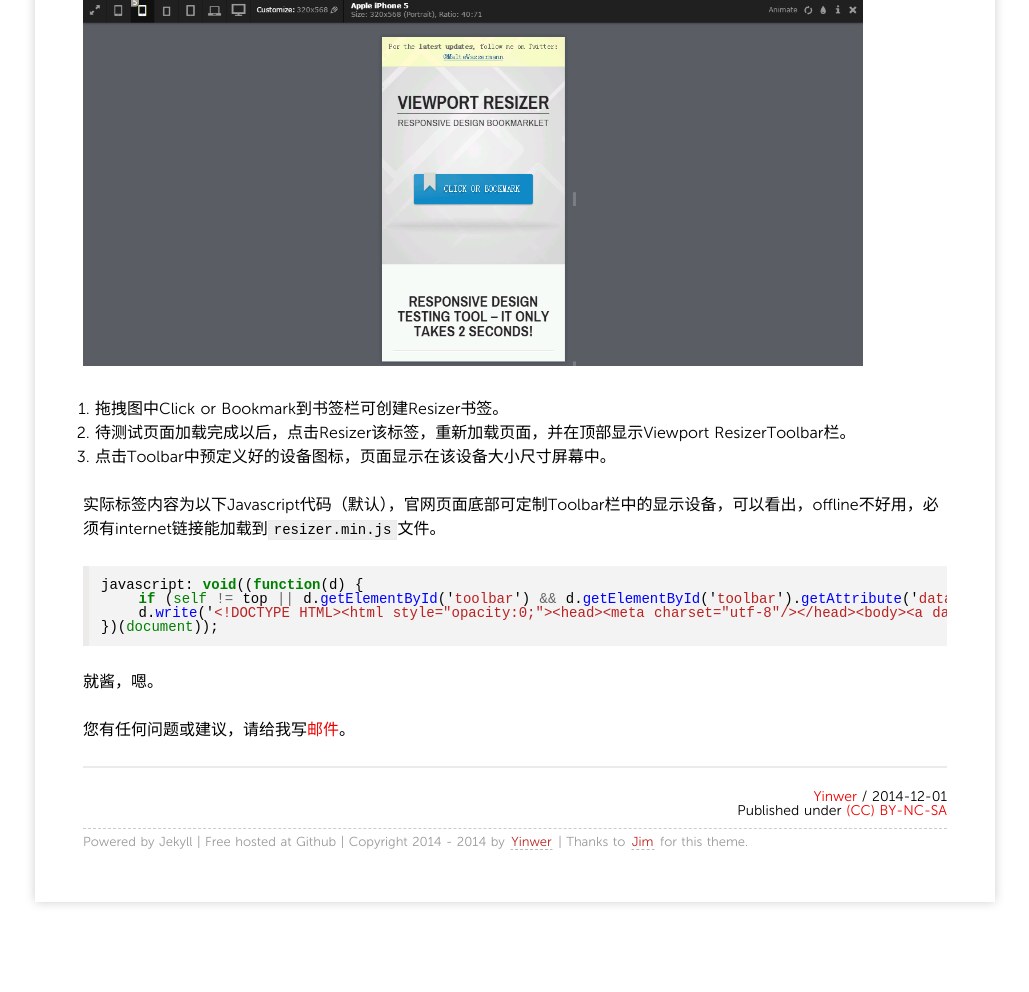
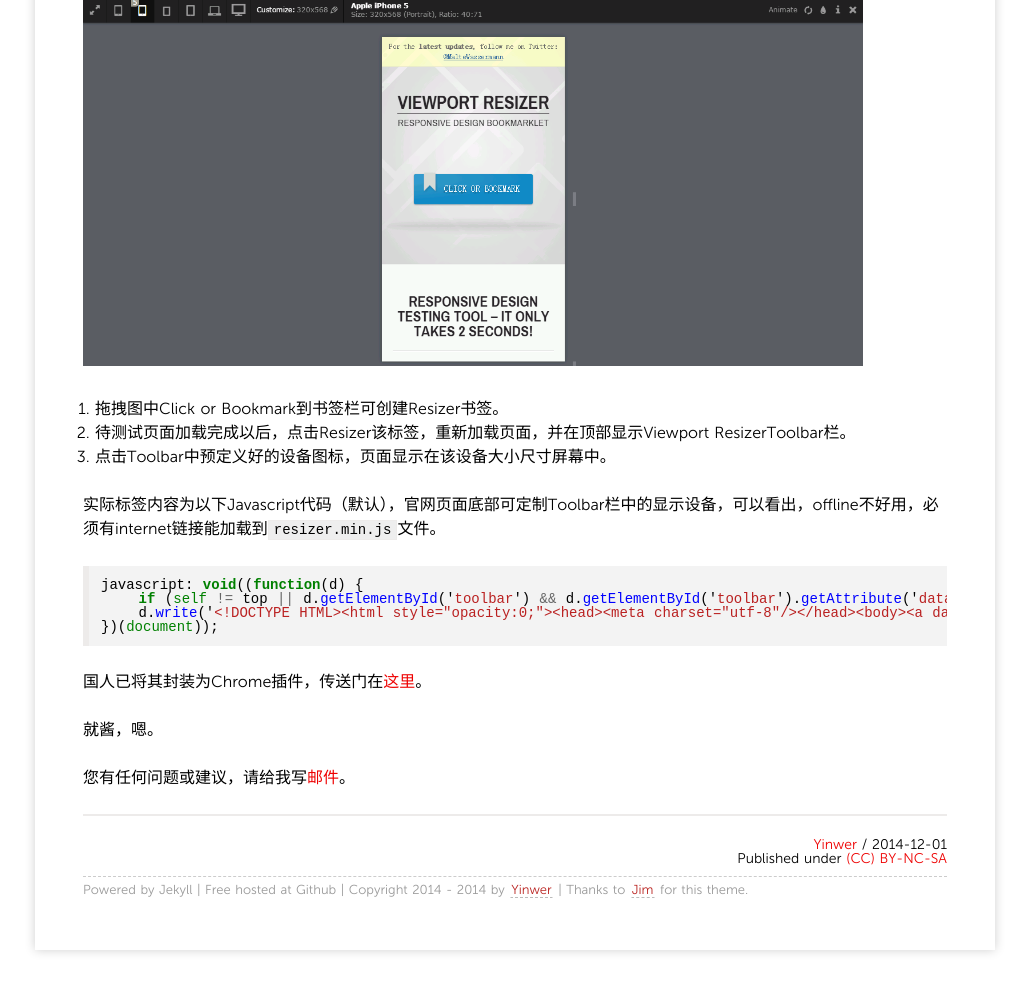
Before and after one commit to yinwer81/yinwer81.github.com, a Jekyll site: the page built from _posts/201412/2014-12-01-viewport-resizer.md, in a window 1280 px wide, cut to the strip 355-1353 px from the top of the page. Shown: the top 992 px of the strip, without its empty margins (125-1154 px from the left). Built offline with Jekyll 4.4.1, drawn with Linux system fonts in a browser that asks for light colours; nearby versions of some CDN libraries; Markdown is read by kramdown in place of the engine named in the settings; comment, search, counter and statistics services are not loaded; before the commit the page ends 1305 px from its top, so only the background shows below that.

Commit message:
refresh viewport-resizer

```diff
--- a/_posts/201412/2014-12-01-viewport-resizer.md
+++ b/_posts/201412/2014-12-01-viewport-resizer.md
@@ -21,6 +21,8 @@
 })(document));
 {% endhighlight %}
 
+国人已将其封装为Chrome插件，传送门在[这里](https://chrome.google.com/webstore/detail/viewport-resizer/kapnjjcfcncngkadhpmijlkblpibdcgm/related?hl=zh-CN)。
+
 就酱，嗯。
 
 您有任何问题或建议，请给我写[邮件](mailto:yinwer81@gmail.com)。
```
